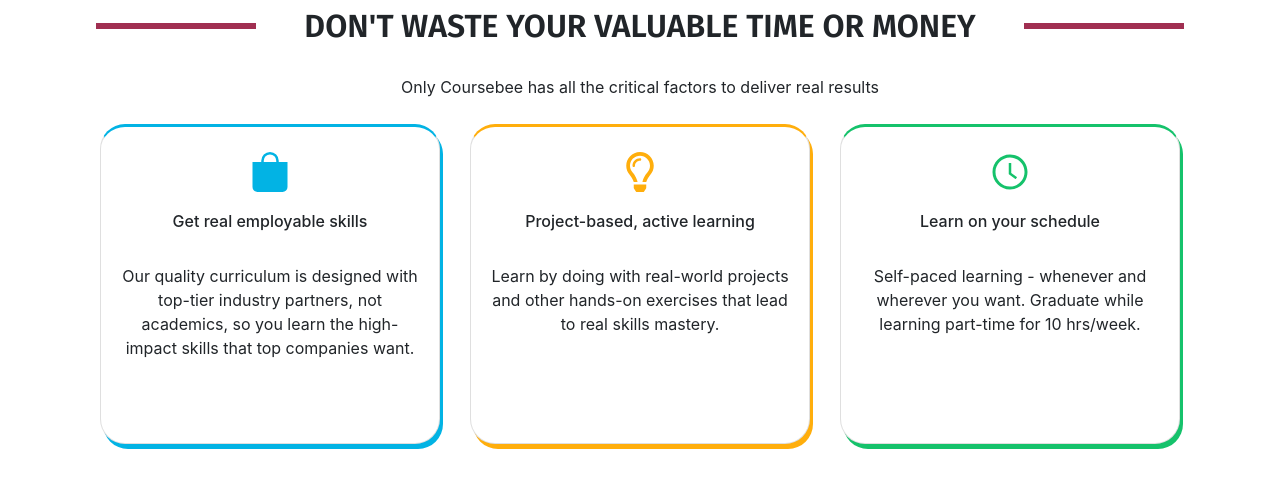
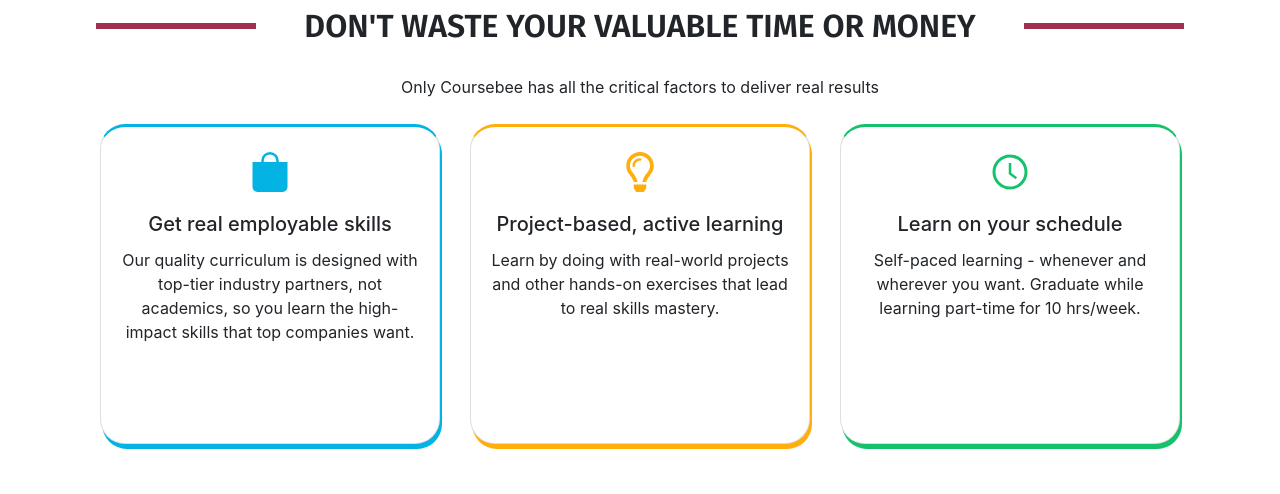
Before and after one commit to krnltech/coursebee-client, a Next.js app: page / in a window 1280 px wide. Shown: the part 1980-2474 px from the top of the page. Built offline with nearby package versions, Linux system fonts and the light colour scheme.

Commit message:
need to modify slider css module

```diff
--- a/components/slider/Slider.js
+++ b/components/slider/Slider.js
@@ -142,7 +142,7 @@ const SliderComponent = ({ source }) => {
                   {" "}
                   <GoGraph style={{ color: "#04cbe0" }} /> {course.difficulty}
                 </span>
-                <Card.Title> {course.title} </Card.Title>
+                <Card.Title className={styles.cardTitle}> {course.title} </Card.Title>
                 <Card.Text>
                   <span className={styles.instructor}>
                     <FaChalkboardTeacher
--- a/components/slider/Slider.module.css
+++ b/components/slider/Slider.module.css
@@ -2,11 +2,18 @@
   color: #ede11a !important;
   font-size: 15px;
 }
+
 .sliderCard {
   position: relative;
   overflow: hidden;
   margin: 0 5px;
 }
+.cardTitle{
+  font-size: 16px !important;
+  height: 40px;
+}
+
+
 .lectures span{
   font-size: 14px;
 }
@@ -38,7 +45,6 @@
 .cardImage img{
   height: 100%;
 }
-
 .overlayContent{
   width: 100%;
   color: #ddd;
--- a/components/summary-card/SummaryCard.js
+++ b/components/summary-card/SummaryCard.js
@@ -14,7 +14,7 @@ const SummaryCard = () => {
       body: "Our quality curriculum is designed with top-tier industry partners, not academics, so you learn the high-impact skills that top companies want.",
       src: <BsBagFill style={{ color: '#02b3e4', fontSize: '40px' }}/>,
       color: "3px solid #02b3e4",
-      shadow: "3px 5px #02b3e4",
+      shadow: "2px 5px #02b3e4",
       id: 1,
     },
     {
@@ -22,7 +22,7 @@ const SummaryCard = () => {
       body: "Learn by doing with real-world projects and other hands-on exercises that lead to real skills mastery.",
       src: <FaRegLightbulb style={{ color: '#ffae0c', fontSize: '40px' }}/>,
       color: "3px solid #ffae0c",
-      shadow: "3px 5px #ffae0c",
+      shadow: "2px 5px #ffae0c",
       id: 2,
     },
     {
@@ -30,7 +30,7 @@ const SummaryCard = () => {
       body: "Self-paced learning - whenever and wherever you want. Graduate while learning part-time for 10 hrs/week.",
       src: <AiOutlineClockCircle style={{ color: '#15c26b', fontSize: '40px' }}/>,
       color: "3px solid #15c26b",
-      shadow: "3px 5px #15c26b",
+      shadow: "2px 5px #15c26b",
       id: 3,
     }
   ]);
--- a/styles/globals.css
+++ b/styles/globals.css
@@ -45,10 +45,7 @@ h2 {
   z-index: -1;
 }
 
-.card-title{
-  font-size: 16px !important;
-  height: 40px;
-}
+
 .card:hover #overlay {
   opacity: 0;
   transform: translateX(200%);
```
